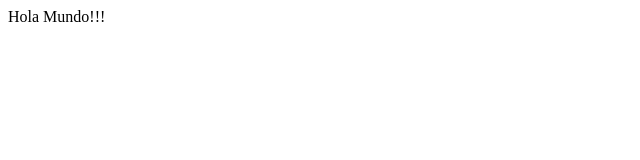
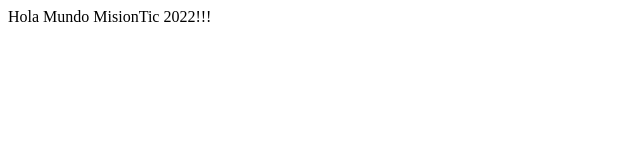
Before and after one commit to CorabedBalza/ProyectoG36, a plain HTML site: page index.html in a window 1280 px wide. Shown: the whole page, without its empty margins (0-640 px from the left). Drawn offline with Linux system fonts and the light colour scheme.

Commit message:
version 3.0

```diff
--- a/index.html
+++ b/index.html
@@ -7,6 +7,6 @@
     <title>Document</title>
 </head>
 <body>
-  Hola Mundo!!!
+  Hola Mundo MisionTic 2022!!!
 </body>
 </html>
```
